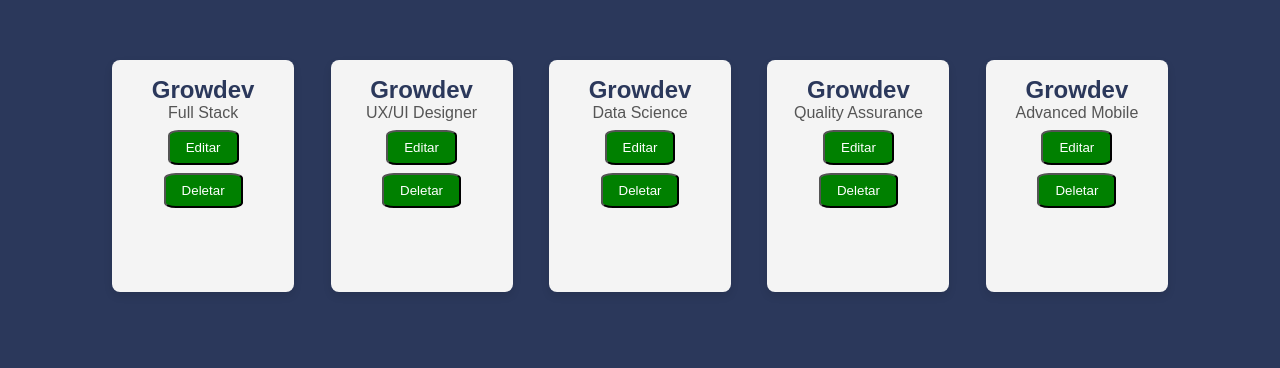
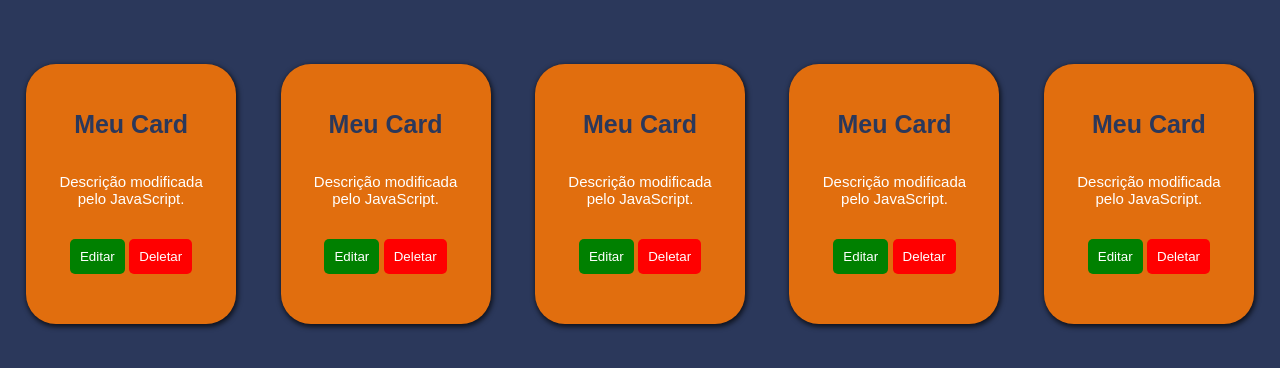
Before and after one commit to Be0208/MODULO-4, a plain HTML site: page Atividades-Modulo-3/semana-1/Manipulação-do-DOM-2/index.html in a window 1280 px wide. Shown: the part 156-524 px from the top of the page. Drawn offline with Linux system fonts and the light colour scheme.

```diff
--- a/Atividades-Modulo-3/semana-1/Manipulação-do-DOM-2/script.js
+++ b/Atividades-Modulo-3/semana-1/Manipulação-do-DOM-2/script.js
@@ -1,27 +1,43 @@
-// script.js
-const cards = document.querySelectorAll('.card');
-const titulosCards = document.querySelectorAll('.titulo-card');
-const descricaoCards = document.querySelectorAll('.descricao-card');
-const botaoEditar = document.querySelectorAll('.botao-editar');
-const botaoApagar = document.querySelectorAll('.botao-apagar');
+const cards = document.querySelectorAll('.card')
+cards.forEach( element => {
+element.style.backgroundColor = '#E16E0E'
+})
 
 
-cards.forEach(card => {
-  card.setAttribute('id', 'estilo-customizado')
+const tituloCard = document.querySelectorAll('.titulo-card')
+tituloCard.forEach( element => {
+element.style.paddingTop = '16px'
+element.style.paddingBottom = '34px'
+element.innerText = 'Meu Card'
+element.style.color = '#2b385b'
+element.style.fontSize = '25px'
 })
 
-titulosCards.forEach(card => {
-  card.setAttribute('id', 'titulo-card')
+const descricaoCard = document.querySelectorAll('.descricao-card')
+descricaoCard.forEach( element => {
+element.style.color = 'white'
+element.innerText = 'Descrição modificada pelo JavaScript.'
+element.style.fontSize = '15px'
+element.style.paddingBottom = '32px'
 })
 
-descricaoCards.forEach(card => {
-  card.setAttribute('id', 'descricao-card')
+
+const btnEditar = document.querySelectorAll('.botao-editar')
+btnEditar.forEach( element => {
+element.style.backgroundColor = 'green'
+element.style.color = 'white'
+element.style.padding = '9px'
+element.style.borderRadius = '5px'
+element.style.border = '1px solid transparent'
+element.style.cursor = 'pointer'
 })
 
-botaoEditar.forEach(card => {
-  card.setAttribute('id', 'botao-editar')
+const btnDeletar = document.querySelectorAll('.botao-apagar')
+btnDeletar.forEach( element => {
+element.style.backgroundColor = 'red'
+element.style.color = 'white'
+element.style.padding = '9px'
+element.style.borderRadius = '5px'
+element.style.border = '1px solid transparent'
+element.style.cursor = 'pointer'
 })
-
-botaoApagar.forEach(card => {
-  card.setAttribute('id', 'botao-apagar')
-})
--- a/Atividades-Modulo-3/semana-1/Manipulação-do-DOM-2/style.css
+++ b/Atividades-Modulo-3/semana-1/Manipulação-do-DOM-2/style.css
@@ -27,34 +27,3 @@
     border-radius: 30px;
     box-shadow: 1px 2px 5px 1px rgba(0, 0, 0, 0.68);
   }
-
-#estilo-customizado {
-  background-color: #f4f4f4;
-  border-radius: 8px;
-  box-shadow: 0 4px 8px rgba(0, 0, 0, 0.1);
-  padding: 16px;
-  margin: 16px;
-}
-
-#titulo-card {
-  color: #2b385b;
-}
-
-#descricao-card {
-  color: #555;
-}
-
-#botao-editar,
-#botao-apagar {
-  background-color: #008000;
-  color: white;
-  border-radius: 15%;
-  padding: 8px 16px;
-  margin-top: 8px;
-  cursor: pointer;
-}
-
-#botao-editar:hover,
-#botao-apagar:hover {
-  background-color: #09540c;
-}
```
Also changed, not shown: Aulas Modulo 4/semana2/axios/recados-api/JS/script.js (+77 -2 lines), Aulas Modulo 4/semana2/axios/recados-api/CSS/style.css (line endings or trailing spaces), Aulas Modulo 4/semana2/axios/recados-api/JS/api.js (line endings or trailing spaces). Lines whose indentation alone changed are shown as unchanged.
